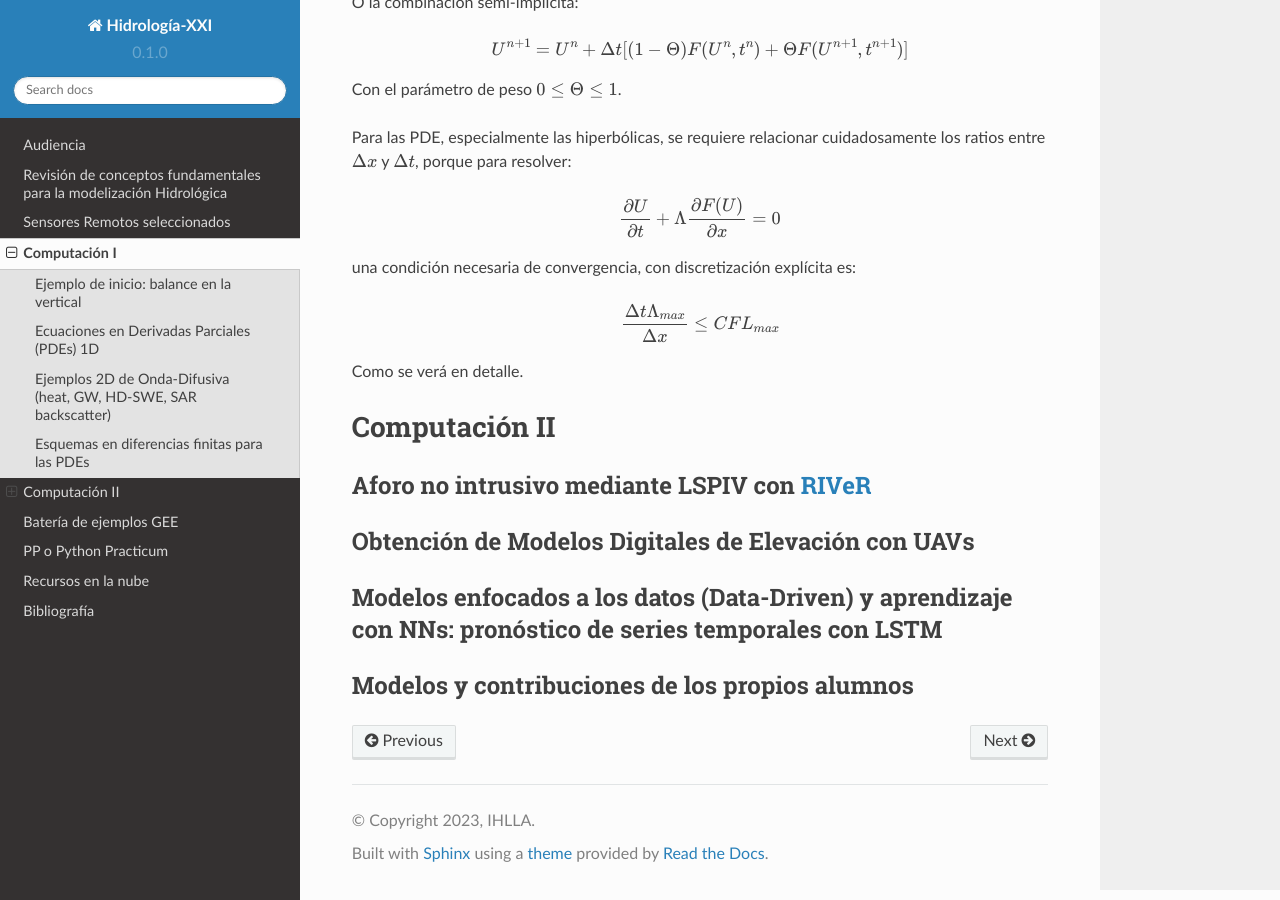
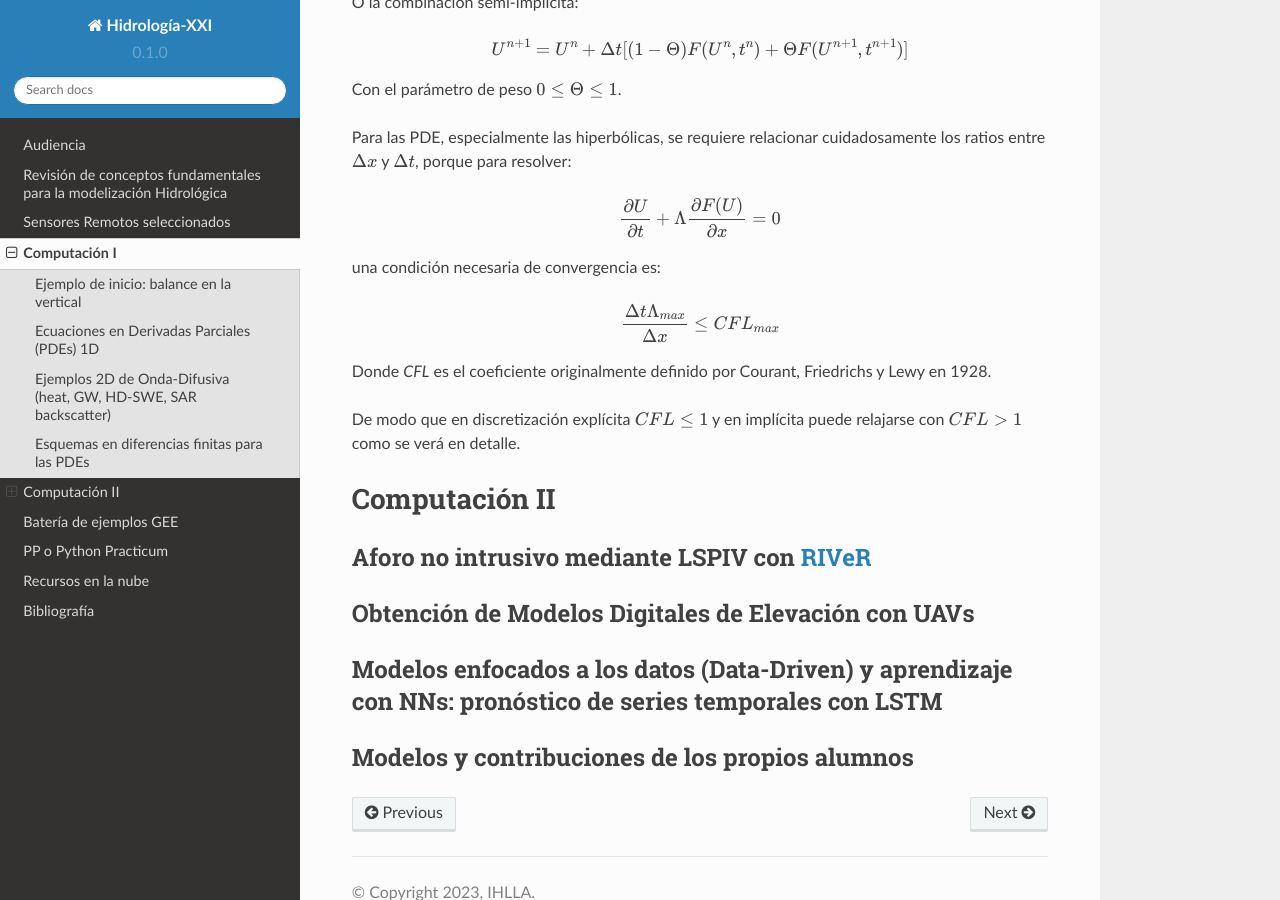
Before and after one commit to ivillamadrid/HidrologiaXXI, a Sphinx documentation site: the page built from docs/source/computacion.rst, in a window 1280 px wide and 900 px high, scrolled down 2253 px. Built offline with Sphinx 7.4.7 and the Read the Docs theme 2.0.0, drawn with Linux system fonts in a browser that asks for light colours.

Commit message:
Update computacion.rst

```diff
--- a/docs/source/computacion.rst
+++ b/docs/source/computacion.rst
@@ -108,11 +108,14 @@ Para las PDE, especialmente las hiperbólicas, se requiere relacionar cuidadosam
 
 .. math:: \frac{\partial U}{\partial t} + \Lambda \frac{\partial F(U)}{\partial x}=0
 
-una condición necesaria de convergencia, con discretización explícita es:
+una condición necesaria de convergencia es:
 
 .. math:: \frac{\Delta t \Lambda_{max}}{\Delta x} \le CFL_{max}
 
-Como se verá en detalle.
+Donde *CFL* es el coeficiente originalmente definido por Courant, Friedrichs y Lewy en 1928.
+
+De modo que en discretización explícita :math:`CFL \le 1` y en implícita puede relajarse con :math:`CFL \gt 1`
+como se verá en detalle.
 
 
 Computación II
```
